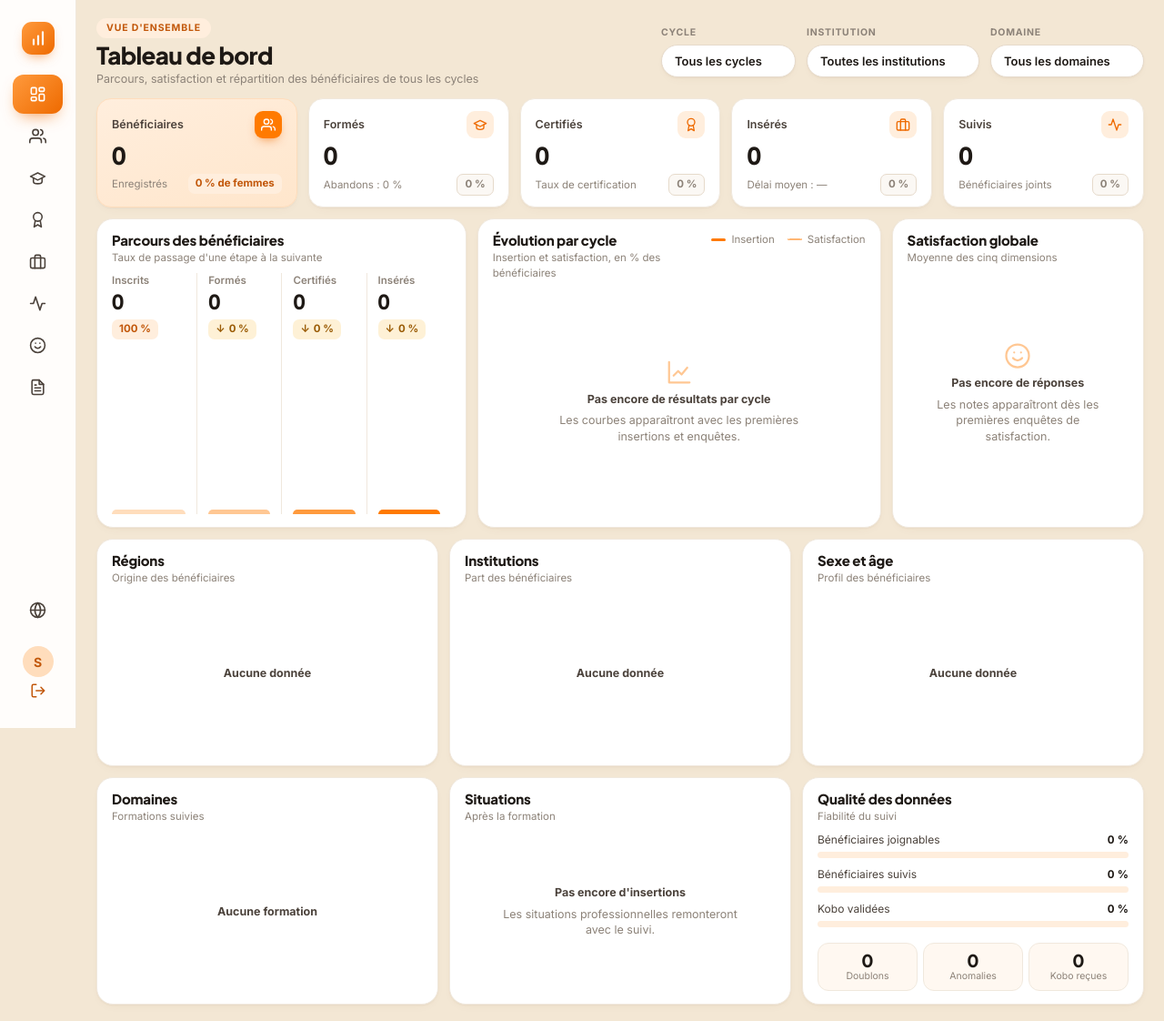
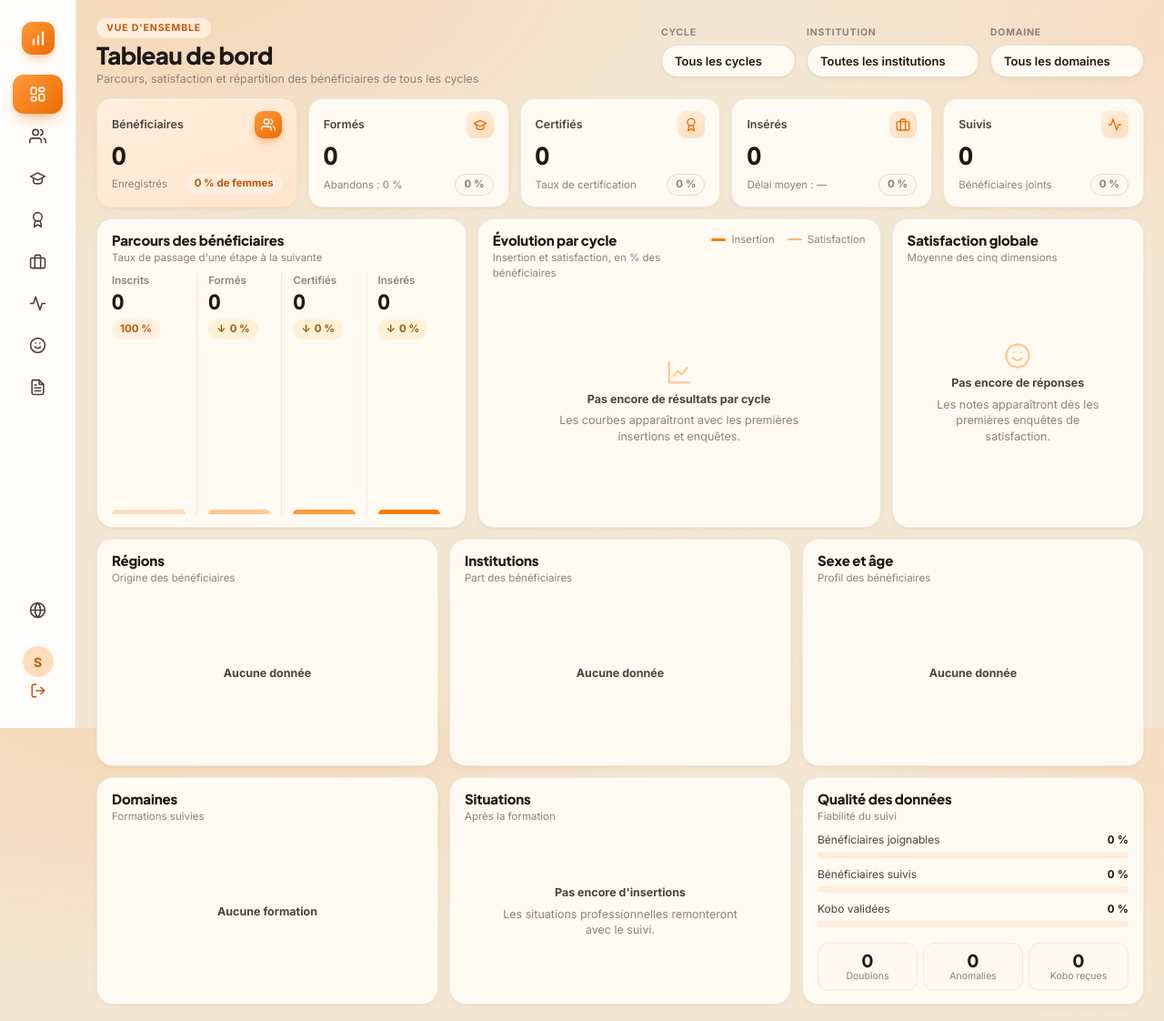
Before and after one commit to Keno7-Mbappe/Suive-terrain, a Django app: page /dashboard/ in a window 1280 px wide. Shown: the whole page at 91% size. Run offline with Django 5.2, Linux system fonts and the light colour scheme; the visitor is signed in with stand-in values (Sample User, id 1); data that the repository does not hold is empty.

Commit message:
Harmonise l'orange et le beige pour un rendu plus premium
Les cartes blanc pur tranchaient sur le fond beige ; passage a un blanc
creme coordonne (--surface), halos orange tres doux en fond de page (meme
procede que la page de connexion, etendu au reste du site), reflet discret
en haut des cartes/KPI, icones KPI en degrade, badges en pastille.

Co-Authored-By: Claude Sonnet 5 <noreply@anthropic.com>

```diff
--- a/static/css/dashboard.css
+++ b/static/css/dashboard.css
@@ -9,7 +9,7 @@
     /* surfaces */
     --canvas:      #F3E7D4;
     --sidebar:     #FFFDFB;
-    --surface:     #FFFFFF;
+    --surface:     #FFFAF2;
     --surface-2:   #FBF8F4;
     --border:      #F0E8DD;
     --border-strong: #E6DACB;
@@ -79,7 +79,15 @@ img, svg, canvas { max-width: 100%; }
 
 body {
     margin: 0; min-height: 100vh;
-    font-family: var(--font); background: var(--canvas); color: var(--ink); line-height: 1.5;
+    font-family: var(--font); color: var(--ink); line-height: 1.5;
+    /* l'orange se fond dans le beige plutôt que de s'y juxtaposer : des halos doux
+       répartis sur toute la page, sur le même canevas, au lieu d'un aplat uniforme. */
+    background:
+        radial-gradient(1100px 620px at 12% -8%, rgba(255,138,41,.20), transparent 60%),
+        radial-gradient(900px 540px at 103% 4%, rgba(255,199,147,.30), transparent 55%),
+        radial-gradient(1000px 600px at 50% 115%, rgba(255,170,90,.16), transparent 60%),
+        var(--canvas);
+    background-attachment: fixed;
     -webkit-font-smoothing: antialiased; -moz-osx-font-smoothing: grayscale;
 }
 h1, h2, h3, .kpi-value, .brand-name, .login-wrapper h1 { font-family: var(--font-display); }
@@ -308,7 +316,7 @@ a { color: inherit; }
 .kpis { display: grid; grid-template-columns: repeat(5, minmax(0, 1fr)); gap: 12px; }
 .kpi {
     position: relative; padding: 13px 16px 12px; border-radius: 16px; background: var(--surface);
-    border: 1px solid var(--border); box-shadow: var(--shadow-sm);
+    border: 1px solid var(--border); box-shadow: var(--shadow-sm), inset 0 1px 0 rgba(255,255,255,.8);
     transition: transform .25s var(--ease-out), box-shadow .25s var(--ease-out), border-color .25s var(--ease-out);
 }
 .kpi:hover { transform: translateY(-3px); box-shadow: var(--shadow-md); border-color: var(--peach-300); }
@@ -319,15 +327,15 @@ a { color: inherit; }
 .kpi-label { font-size: 12.5px; font-weight: 600; color: var(--ink-2); }
 .kpi-icon {
     width: 30px; height: 30px; border-radius: 9px; display: flex; align-items: center; justify-content: center;
-    background: var(--peach-100); color: var(--brand-600); flex-shrink: 0;
+    background: linear-gradient(145deg, var(--peach-100), var(--peach-200)); color: var(--brand-600); flex-shrink: 0;
 }
-.kpi-accent .kpi-icon { background: var(--brand); color: #fff; box-shadow: 0 5px 12px -5px rgba(238,106,0,.8); }
+.kpi-accent .kpi-icon { background: linear-gradient(145deg, var(--brand-400), var(--brand-600)); color: #fff; box-shadow: 0 5px 12px -5px rgba(238,106,0,.8); }
 .kpi-icon svg { width: 16px; height: 16px; }
 .kpi-value { margin-top: 6px; font-size: 30px; font-weight: 800; line-height: 1; letter-spacing: -0.03em; font-variant-numeric: tabular-nums; }
 .kpi-bottom { display: flex; align-items: center; justify-content: space-between; gap: 8px; margin-top: 7px; }
 .kpi-sub { color: var(--ink-muted); font-size: 11.5px; line-height: 1.25; }
 .badge {
-    display: inline-flex; align-items: center; gap: 4px; border-radius: 7px; padding: 2px 8px;
+    display: inline-flex; align-items: center; gap: 4px; border-radius: 999px; padding: 2px 9px;
     font-size: 11.5px; font-weight: 700; background: var(--good-bg); color: var(--good-ink); white-space: nowrap;
 }
 .badge-neutre { background: var(--peach-100); color: var(--brand-ink); }
@@ -354,7 +362,8 @@ a { color: inherit; }
 
 .card {
     display: flex; flex-direction: column; min-height: 0; min-width: 0; padding: 14px 16px 14px;
-    background: var(--surface); border: 1px solid var(--border); border-radius: 18px; box-shadow: var(--shadow-sm);
+    background: var(--surface); border: 1px solid var(--border); border-radius: 18px;
+    box-shadow: var(--shadow-sm), inset 0 1px 0 rgba(255,255,255,.8);
     transition: transform .25s var(--ease-out), box-shadow .25s var(--ease-out), border-color .25s var(--ease-out);
 }
 .card:hover { transform: translateY(-2px); box-shadow: var(--shadow-md); border-color: var(--peach-200); }
```
